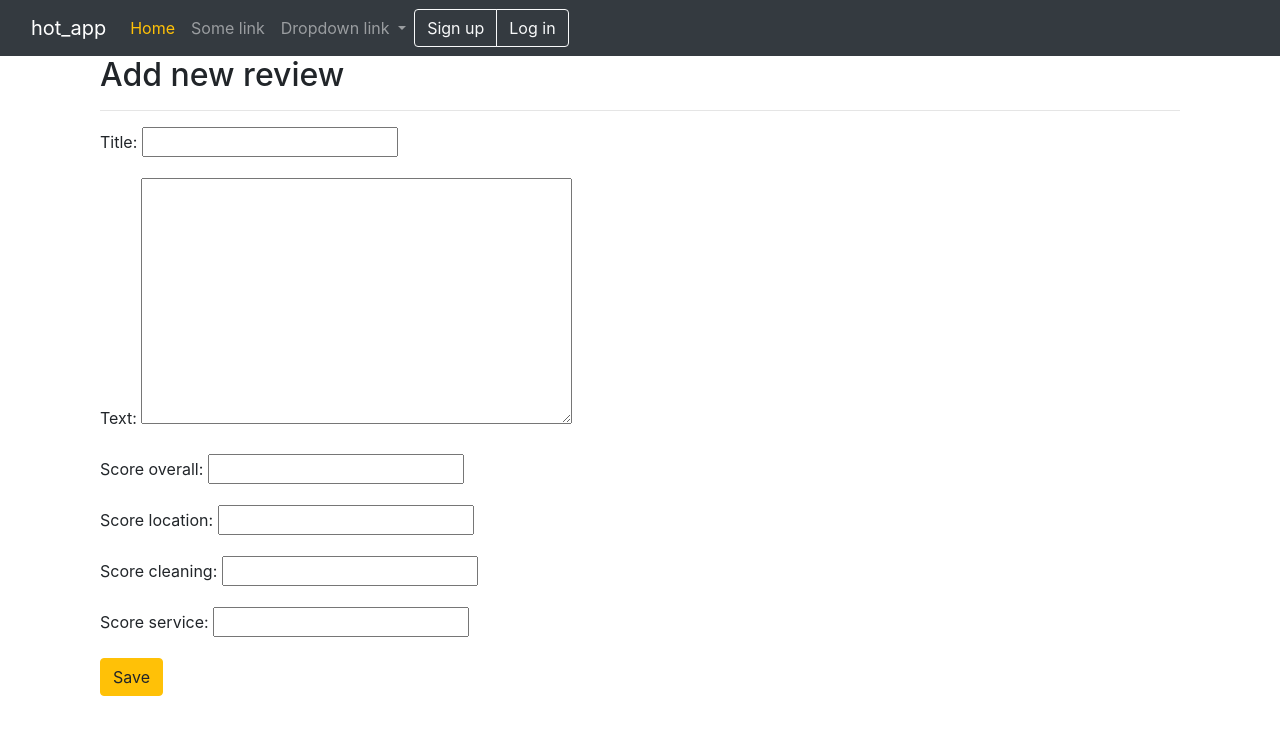
After one commit to PiotrFiedoruk/ota_app, a Django app: page /add-review/1/ in a window 1280 px wide. The commit adds this page. Shown: the top 735 px of the page. Run offline with Django 3.2, Linux system fonts and the light colour scheme; parts of the project's set-up code (start-up, migrations or seed data) failed here and were passed over; some libraries are stand-ins or nearby versions.

Commit message:
added reviews

```diff
--- a/hotel_app/urls.py
+++ b/hotel_app/urls.py
@@ -18,7 +18,7 @@ from django.urls import path
 from ota_app.views import HotelCreateView, RoomCreateView, RateplanCreateView, MainView, PriceCreateView, \
     HotelDashboardView, RateplanUpdateView, RoomUpdateView, HotelUpdateView, RoomDeleteView, RateplanDeleteView, \
     PriceUpdateView, CreateUserView, LoginView, LogoutView, RoomDetailsView, HotelDetailsView, RoomReserveView, \
-    ConfirmReservationView, ProfileView, MyHotelsView, ReservationDetailsView
+    ConfirmReservationView, ProfileView, MyHotelsView, ReservationDetailsView, CreateReviewView, ReviewView
 
 urlpatterns = [
     path('admin/', admin.site.urls),
@@ -48,4 +48,6 @@ urlpatterns = [
     path('profile/', ProfileView.as_view(), name='profile'),
     path('my-hotels/', MyHotelsView.as_view(), name='my_hotels'),
     path('reservation-details/<int:resid>/', ReservationDetailsView.as_view(), name='reservation_details'),
+    path('add-review/<int:hid>/', CreateReviewView.as_view(), name='create_review'),
+    path('review-details/<int:revid>/', ReviewView.as_view(), name='review_details'),
 ]
--- a/ota_app/forms.py
+++ b/ota_app/forms.py
@@ -2,13 +2,21 @@ import django.forms as forms
 from django.contrib.auth.models import User
 from django.core.exceptions import ValidationError
 from django.core.validators import validate_email, URLValidator
-from ota_app.models import Hotel
+from ota_app.models import Hotel, Review
 import datetime
+
+
+class AddReviewForm(forms.ModelForm):
+    class Meta:
+        model = Review
+        fields = ['title', 'text', 'score_overall','score_location','score_cleaning','score_service']
 
 
 def hotel_name_unique(name):
     if Hotel.objects.filter(name=name):
         raise ValidationError('hotel with this email already exists')
+
+
 
 class AddHotelForm(forms.Form):
     name = forms.CharField(max_length=64,validators=[hotel_name_unique])
--- a/ota_app/models.py
+++ b/ota_app/models.py
@@ -8,9 +8,13 @@ class Hotel_owner(models.Model):
 
 
 class Hotel(models.Model):
+    FACILITIES = (('Act', 'Active'), ('CLX', 'Cancelled'))
+    hotel_owner = models.ForeignKey(Hotel_owner, on_delete=models.CASCADE, related_name='hotels_owned')
     name = models.CharField(max_length=64)
     city = models.CharField(max_length=64)
-    hotel_owner = models.ForeignKey(Hotel_owner, on_delete=models.CASCADE, related_name='hotels_owned')
+    street = models.CharField(max_length=128)
+    description = models.TextField(max_length=1200)
+    facilities = models.Choices()
     def __str__(self):
         return self.name
 
@@ -47,11 +51,19 @@ class Reservation(models.Model):
     departure= models.DateField()
     num_of_guests = models.SmallIntegerField()
     status = models.CharField(choices=RESERVATION_STATUS, max_length=12)
+    created= models.DateTimeField(auto_now_add=True)
 
 class Review(models.Model):
-    hotel_id = models.ForeignKey(Hotel, on_delete=models.CASCADE, related_name='hotel_reviews')
+    hotel = models.ForeignKey(Hotel, on_delete=models.CASCADE, related_name='hotel_reviews')
+    guest = models.ForeignKey(User, on_delete=models.CASCADE, related_name='guest_reviews')
     title = models.CharField(max_length=256)
     text = models.TextField(max_length=3000)
+    score_overall = models.SmallIntegerField()
+    score_location = models.SmallIntegerField()
+    score_cleaning = models.SmallIntegerField()
+    score_service = models.SmallIntegerField()
+    created = models.DateTimeField(auto_now_add=True)
+
 
 
 
--- a/ota_app/views.py
+++ b/ota_app/views.py
@@ -8,8 +8,8 @@ from django.views import View
 import datetime
 from django.views.generic.edit import UpdateView, DeleteView, FormView
 from django.db.models import Avg, Sum, Min
-from ota_app.forms import AddUserForm, LoginForm, AddHotelForm, AddRoomForm, AddRateplanForm
-from ota_app.models import Hotel, Room, Rateplan, Price, Reservation, Hotel_owner
+from ota_app.forms import AddUserForm, LoginForm, AddHotelForm, AddRoomForm, AddRateplanForm, AddReviewForm
+from ota_app.models import Hotel, Room, Rateplan, Price, Reservation, Hotel_owner, Review
 from django.contrib.auth.models import Group, User, Permission
 
 
@@ -36,6 +36,11 @@ class MainView(View):
 class HotelDetailsView(View):
     def get(self, request, hid):
         hotel = Hotel.objects.get(id=hid)
+        # get reviews querysets
+        reviews = Review.objects.filter(hotel_id=hid)
+        reviews_avg = reviews.aggregate(Avg('score_overall'))
+        reviews_tot = len(reviews)
+
         #display available rooms if dates are known. Get list of available rooms and rooms with no availability
         # on any given date. Then compare both querysets using 'difference'. Check for easier way!
         if 'arrival' in request.GET:
@@ -63,7 +68,8 @@ class HotelDetailsView(View):
             available_rooms = []
             available_rooms_price = []
         ctx = {'hotel': hotel, 'available_rooms': available_rooms, 'available_rooms_price': available_rooms_price,
-               'arrival': arrival, 'departure': departure, 'guests': guests}
+               'arrival': arrival, 'departure': departure, 'guests': guests, 'reviews': reviews,
+               'reviews_avg': reviews_avg}
         return render(request, 'ota_app/hotel.html',ctx )
 
 
@@ -124,16 +130,20 @@ class HotelDashboardView(LoginRequiredMixin, View):
     def get(self, request, hid):
         hotel = Hotel.objects.get(id=hid)
         hotel_owner_username = hotel.hotel_owner.user.username
+
         # check if property belongs to logged in user:
         if hotel_owner_username != request.user.username:
             raise Exception('this property does not belong to you')
         # paginate reservations:
         reservations = Reservation.objects.filter(hotel=hotel)
         paginator = Paginator(reservations, 5)  # Show reservations per page.
-
         page_number = request.GET.get('page')
         page_obj = paginator.get_page(page_number)
 
+        # get recent reviews:
+        date_recent = datetime.date.today()
+        date_recent = date_recent - datetime.timedelta(days=30)
+        reviews = Review.objects.filter(hotel_id=hid, created__gt=date_recent).order_by('created')
         # calculate average prices:
         total_average = 0
         date_today = datetime.date.today()
@@ -142,7 +152,7 @@ class HotelDashboardView(LoginRequiredMixin, View):
         date_end = date_end.strftime("%Y-%m-%d")
         # average price not working:
         total_average = Price.objects.filter(rateplan_id__room_id__hotel_id=hid, date__range=[date_today, date_end]).aggregate(Avg('price_1'))
-        ctx = {'hotel': hotel, 'reservations': reservations, 'total_average': total_average, 'page_obj': page_obj}
+        ctx = {'hotel': hotel, 'reservations': reservations, 'total_average': total_average, 'page_obj': page_obj, 'reviews': reviews}
         return render(request, 'ota_app/dahsboard.html', ctx)
 
 
@@ -458,7 +468,6 @@ class MyHotelsView(View):
         ctx = {'hotels_owned': hotels_owned}
         return render(request, 'ota_app/my_hotels.html', ctx)
 
-
 class ReservationDetailsView(PermissionRequiredMixin, View):
     permission_required = 'ota_app.view_reservation'
 
@@ -478,3 +487,34 @@ class ReservationDetailsView(PermissionRequiredMixin, View):
         reservation_obj.status = 'CLX'
         reservation_obj.save()
         return redirect('profile')
+
+class CreateReviewView(View):
+
+    def get(self, request, hid):
+        form = AddReviewForm
+        ctx = {'form': form}
+        return render(request, 'ota_app/review_form.html', ctx)
+
+    def post(self, request, hid):
+        form = AddReviewForm(request.POST)
+        hotel = Hotel.objects.get(id=hid)
+        guest = request.user
+        if form.is_valid():
+            review = Review(
+                hotel=hotel,
+                guest=guest,
+                title=form.cleaned_data['title'],
+                text=form.cleaned_data['text'],
+                score_overall=form.cleaned_data['score_overall'],
+                score_location=form.cleaned_data['score_location'],
+                score_cleaning=form.cleaned_data['score_cleaning'],
+                score_service=form.cleaned_data['score_service']
+            )
+            review.save()
+            return redirect('main')
+
+class ReviewView(View):
+    def get(self, request, revid):
+        review = Review.objects.get(id=revid)
+        ctx = {'review': review}
+        return render(request, 'review_details.html', ctx)
--- a/templates/ota_app/profile_view.html
+++ b/templates/ota_app/profile_view.html
@@ -11,7 +11,7 @@
             {% for reservation in reservations %}
                 <li><a href="{% url 'reservation_details' reservation.id %}">{{ reservation.hotel}}
                     - {{reservation.arrival|date:"D-d-M"}} - {{reservation.departure|date:"D-d-M" }}
-                - {{ reservation.get_status_display  }}</a></li>
+                - {{ reservation.get_status_display  }}</a> - <a href="{% url 'create_review' reservation.hotel.id %}">add review</a></li>
             {% endfor %}
             </ul>
         </div>
--- /dev/null
+++ b/templates/ota_app/review_form.html
@@ -0,0 +1,16 @@
+{% extends 'ota_app/base.html' %}
+
+{% block title %} Add review {% endblock %}
+
+{% block content %}
+<div class="container">
+<div class="col-lg-6-offset-3 col-md-8-offset-2 col-sm-12 ">
+    <h2>Add new review</h2>
+    <hr>
+<form action="" method="post">
+  {% csrf_token %}
+  {{ form.as_p }}
+  <input type="submit" class="btn btn-warning" value="Save"></form>
+    </div>
+    </div>
+{% endblock %}
```
Also changed, not shown: templates/ota_app/dahsboard.html (+10 -2 lines), templates/ota_app/hotel.html (+10 -5 lines), templates/review_details.html (added, +18 -0 lines), ota_app/migrations/0010_auto_20210317_1255.py (added), ota_app/migrations/0011_auto_20210317_1337.py (added), ota_app/migrations/0012_auto_20210317_1344.py (added).
